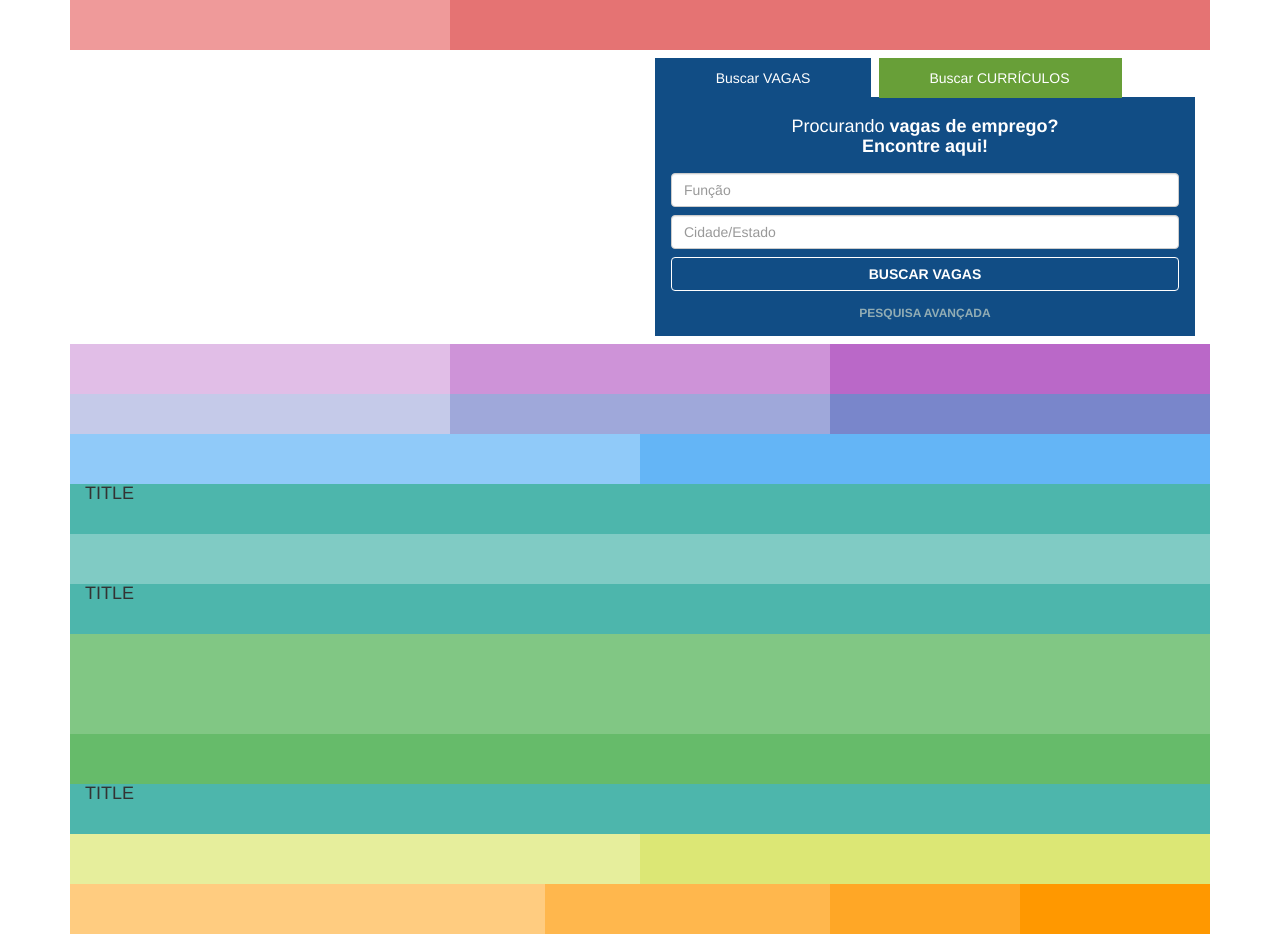
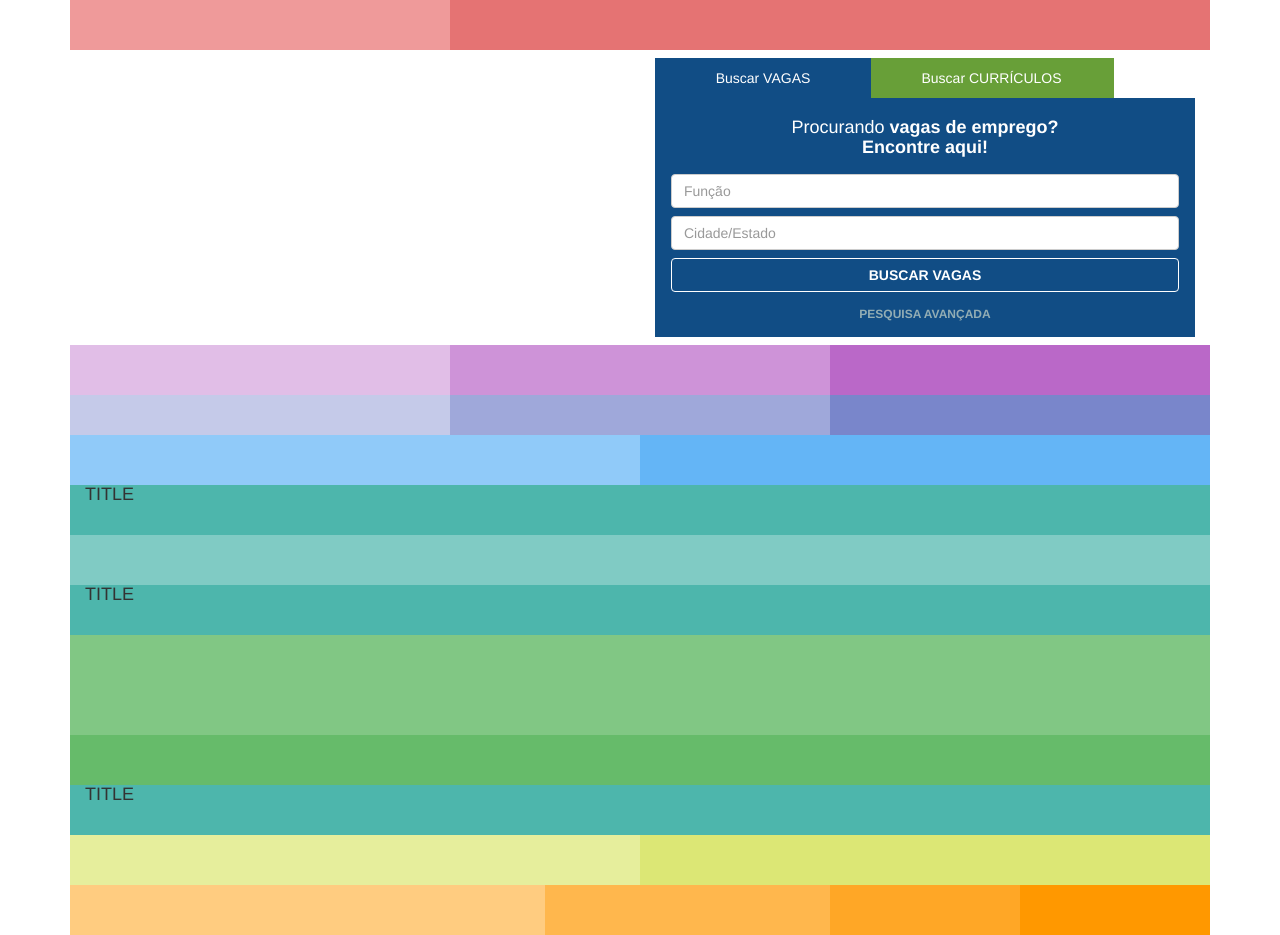
Before and after one commit to brunoft/Home-Bne, a plain HTML site: page index.html in a window 1280 px wide. Drawn offline with nearby package versions, Linux system fonts and the light colour scheme.

Commit message:
VFinalAtualizado

```diff
--- a/css/styles.css
+++ b/css/styles.css
@@ -42,6 +42,9 @@ h1, h2, h3, h4{
   white-space: nowrap;
 }
 
+.nav-tabs > li{
+margin: 0px!important;
+}
 
 .nav-tabs > li > a{
   border: none!important;
@@ -80,6 +83,10 @@ h1, h2, h3, h4{
 
 .form-edit{
   padding-bottom: 8px;
+}
+
+.form-control{
+  box-shadow: inherit!important;
 }
 
 .btn{
```
